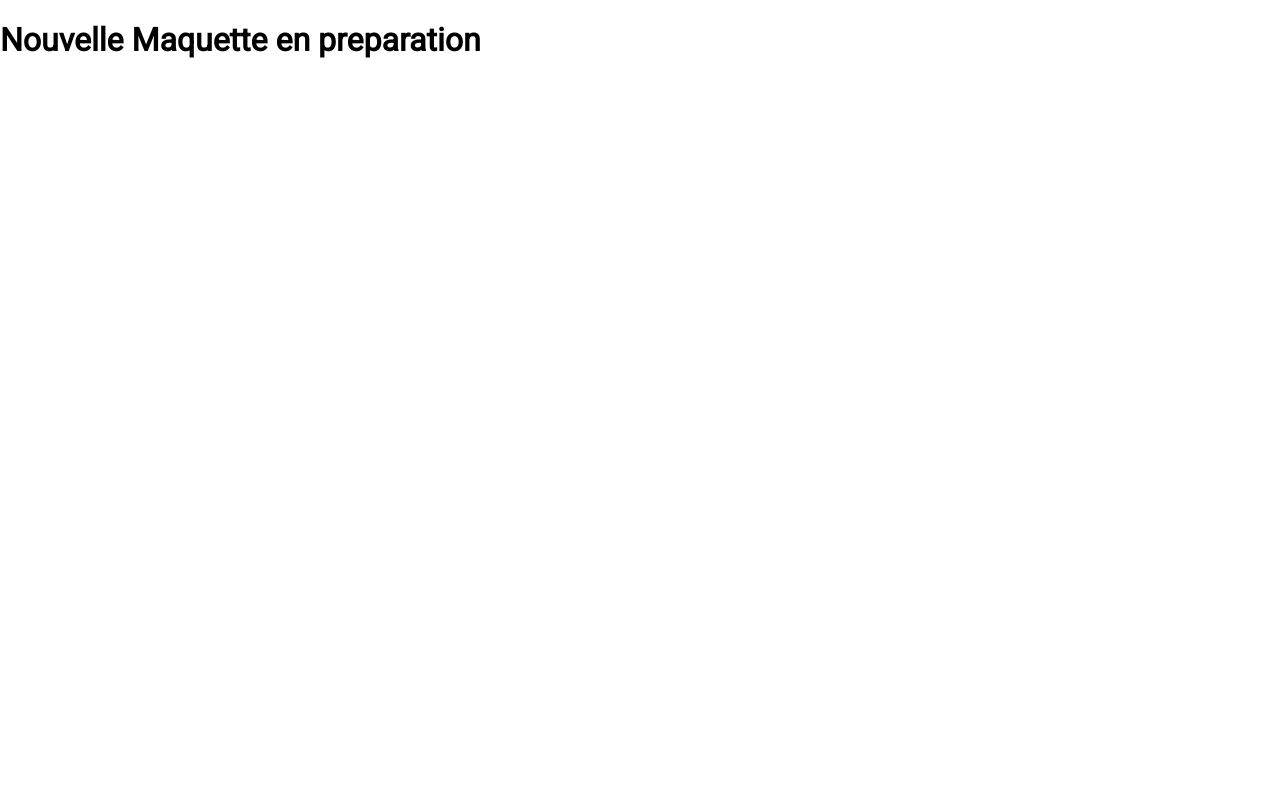
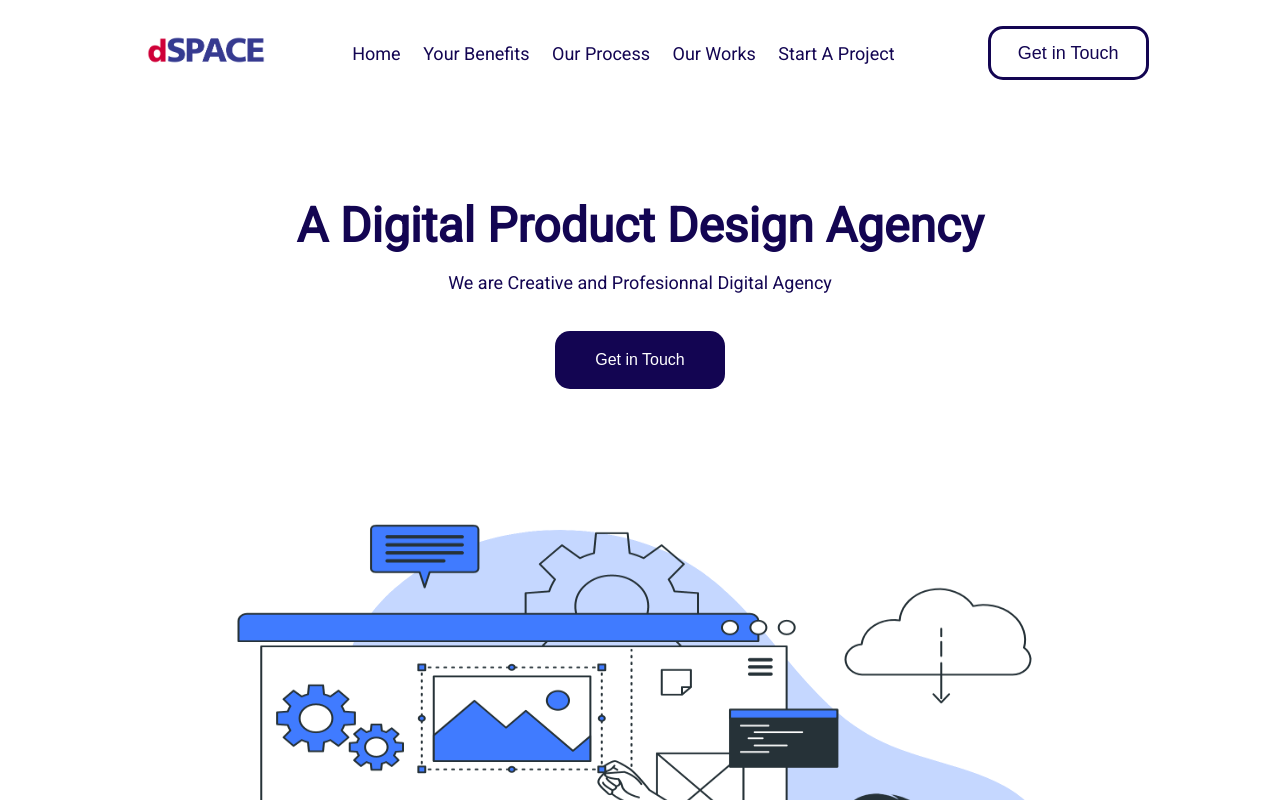
Before and after one commit to daydy225/Website_prod_design, a plain HTML site: page index.html in a window 1280 px wide. Shown: the top 800 px of the page. Drawn offline with Linux system fonts and the light colour scheme.

Commit message:
Maquette Digital Product

```diff
--- a/index.html
+++ b/index.html
@@ -9,7 +9,38 @@
     <link rel="preconnect" href="https://fonts.gstatic.com" crossorigin>
     <link href="https://fonts.googleapis.com/css2?family=Roboto&display=swap" rel="stylesheet">
     <title>Website Product Design</title>
-    <h1>Nouvelle Maquette en preparation</h1>
+    <div class="All-page">
+        <header>
+            <div class="logo">
+                <img src="Images/DSPACE_GmbH-Logo.wine.png" alt="logo">
+            </div>
+            <nav>
+                <p>Home</p>
+                <p>Your benefits</p>
+                <p>Our process</p>
+                <p>Our works</p>
+                <p>Start a project</p>
+            </nav>
+            <div class="btn">
+                <button>Get in Touch</button>
+            </div>
+        </header>
+        <section class="section1">
+            <div class="description">
+                <h1>a digital product design agency </h1>
+                <p>
+                    We are Creative and Profesionnal Digital Agency
+
+                </p>
+                <button>Get in Touch</button>
+            </div>
+        </section>
+        <section class="section2">
+           <div>
+            <img src="Images/Website Creator-bro.png" alt="Illustration website creator">
+           </div>
+        </section>
+    </div>
 </head>
 <body>
 
--- a/style.css
+++ b/style.css
@@ -1,6 +1,104 @@
+/*##################### Generale #################################*/
 html, body {
     margin: 0;
     padding: 0;
-    height: 100%;
+    height: 100vh;
     font-family: 'Roboto', sans-serif;
+    background-color: #fff;
 }
+
+.All-page {
+     display: grid;
+     grid-template-columns: 1fr 1fr 1fr 1fr;
+     grid-template-rows: 0.25fr 0.75fr 2fr;
+     grid-template-areas:
+     'header header header header'
+     'section1 section1 section1 section1'
+     'section2 section2 section2 section2';
+}
+
+header {
+    width: 85vw;
+    grid-area: header;
+    display: flex;
+    justify-content: space-around;
+    margin: 0 auto;
+    font-size: 1.125em;
+}
+
+.section1 {
+    grid-area: section1;
+    text-align: center;
+    width: 85vw;
+    padding-top: 2rem;
+    margin: auto;
+}
+
+.section2 {
+    grid-area: section2;
+    width: 85vw;
+    margin: auto;
+}
+
+/*############### Header ####################################*/
+.logo img{
+    height: 100px;
+}
+
+nav{
+    display: flex;
+    color: #130552;
+}
+
+nav p {
+    margin: auto;
+    padding-right: 1.25em;
+    text-transform: capitalize;
+}
+.btn {
+    align-self: center;
+}
+.btn button {
+    background-color: #fff;
+    color: #130552;
+    cursor: pointer;
+    padding: 0.75em 1.5em;
+    text-align: center;
+    border: 3px solid #130552;
+    border-radius: 15px;
+    font-size: 1em;
+}
+/*############# Section 1 ######################################*/
+.description h1 {
+    font-size: 3em;
+    text-transform: capitalize;
+    color: #130552;
+    margin-bottom: 0;
+}
+.description p {
+    font-size: 1.125em;
+    color: #130552;
+}
+
+.description button{
+    background-color: #130552;
+    color: #fff;
+    cursor: pointer;
+    margin: 1.25em;
+    padding: 1.25em 2.5em;
+    text-align: center;
+    border: 0px solid;
+    border-radius: 15px;
+    font-size: 1em;
+
+}
+/*################## Section 2 #############################*/
+.section2 div {
+ /* padding-left: 5rem; */
+ text-align: center;
+}
+
+.section2 img {
+    width: 1000px;
+    height: 850px;
+}
```
Also changed, not shown: Images/DSPACE_GmbH-Logo.wine.png (added), Images/Website Creator-bro.png (added), 1 other file.
